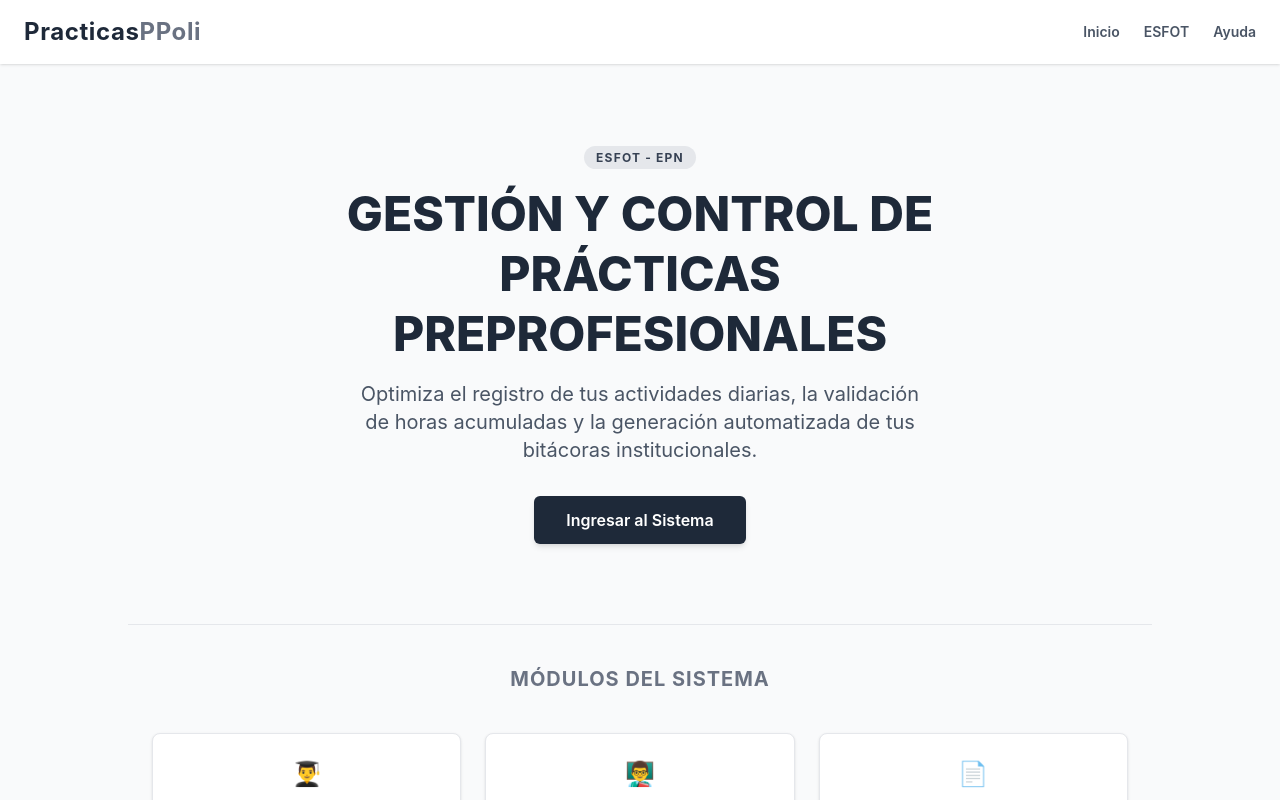
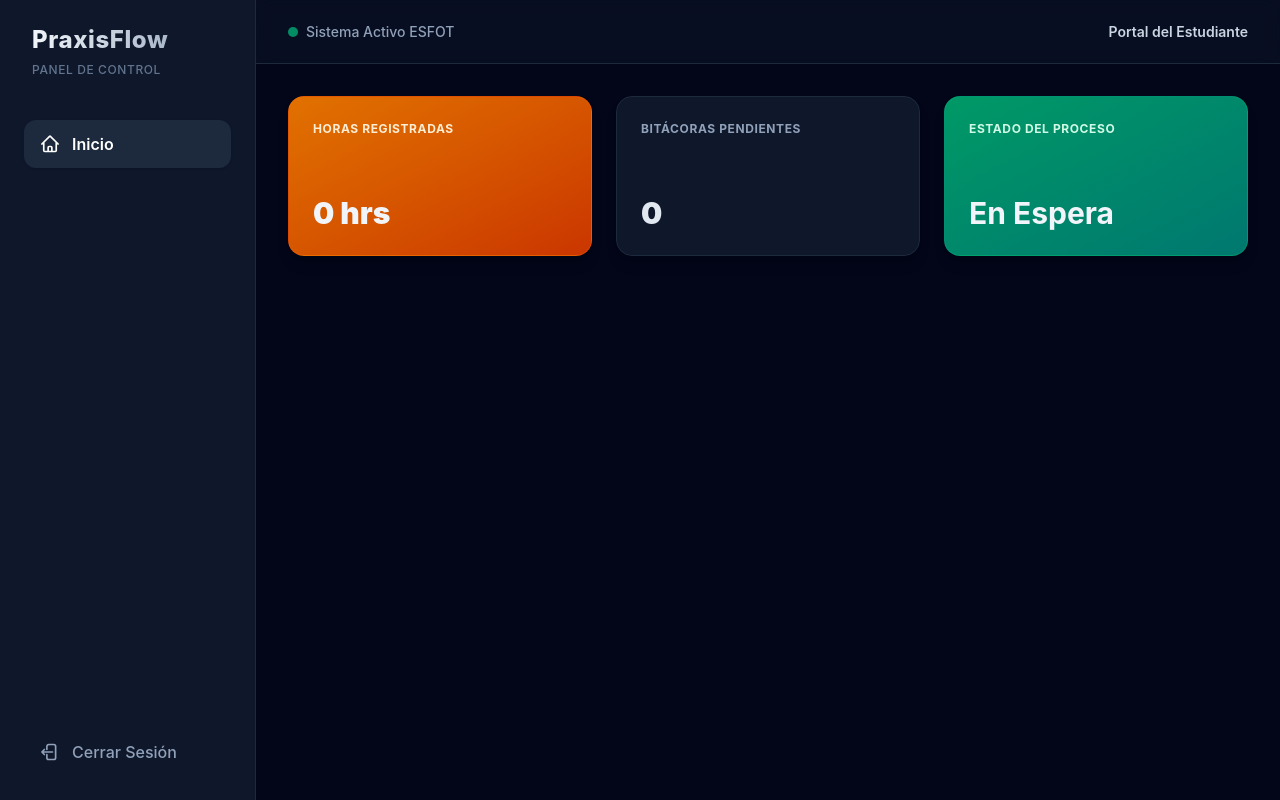
Before and after one commit to alexbarba2753/Proyecto-Aplicaciones-Web, a React (Vite) app in the folder frontend/vite-project/: page /dashboard in a window 1280 px wide. Before the commit this address led to /. Shown: the top 800 px of the page. Built offline with nearby package versions, Linux system fonts and the light colour scheme; the HTML template or start-up script is replaced by a standard one.

Commit message:
Commit 6 - Agregado de dashboard

```diff
--- a/frontend/vite-project/src/App.jsx
+++ b/frontend/vite-project/src/App.jsx
@@ -5,21 +5,23 @@ import { Register } from './pages/Register'
 import { Confirm } from './pages/Confirm'
 import { Forgot } from './pages/Forgot'
 import { Reset } from './pages/Reset'
+import Dashboard from './layout/Dashboard'
 
 function App() {
   return (
     <BrowserRouter>
       <Routes>
         {/* Ruta principal */}
-        <Route path="/" element={<Home />} />
-
-        {/* Rutas de autenticación */}
+        <Route index element={<Home />} />
         <Route path="/login" element={<Login />} />
         <Route path="/register" element={<Register />} />
         <Route path="/confirmar/:token" element={<Confirm />} />
-
         <Route path='/forgot' element={<Forgot />} />
         <Route path='/recuperarpassword/:token' element={<Reset />} />
+
+        <Route path="/dashboard" element={<Dashboard />}>
+          <Route index element={null} />
+        </Route>
 
         {/* Ruta comodín */}
         <Route path="*" element={<Navigate to="/" />} />
--- a/frontend/vite-project/src/layout/Dashboard.jsx
+++ b/frontend/vite-project/src/layout/Dashboard.jsx
@@ -0,0 +1,104 @@
+import { Link, useNavigate, useLocation } from "react-router-dom"
+import storeAuth from "../context/storeAuth"
+
+const Dashboard = () => {
+    const location = useLocation()
+    const navigate = useNavigate()
+    const urlActual = location.pathname
+
+    const { setToken, setRol } = storeAuth()
+
+
+    const handleLogout = () => {
+        setToken(null)
+        setRol(null)
+        navigate('/login')
+    }
+
+    return (
+        <div className="flex h-screen bg-slate-950 font-sans text-slate-100">
+
+
+            <aside className="w-64 bg-slate-900 border-r border-slate-800 flex flex-col justify-between p-6">
+                <div>
+                    {/* Título del Sistema */}
+                    <div className="mb-10 px-2">
+                        <h2 className="text-2xl font-extrabold tracking-wide bg-gradient-to-r from-slate-100 to-slate-400 bg-clip-text text-transparent">
+                            PraxisFlow
+                        </h2>
+                        <span className="text-xs text-slate-500 font-medium uppercase tracking-wider">
+                            Panel de Control
+                        </span>
+                    </div>
+
+                    {/* Menú de Navegación Institucional */}
+                    <nav className="space-y-2">
+                        <Link
+                            to="/dashboard"
+                            className="flex items-center gap-3 px-4 py-3 rounded-xl bg-slate-800 text-white font-semibold shadow-sm transition"
+                        >
+                            <svg xmlns="http://www.w3.org/2000/svg" fill="none" viewBox="0 0 24 24" strokeWidth={2} stroke="currentColor" className="w-5 h-5">
+                                <path strokeLinecap="round" strokeLinejoin="round" d="m2.25 12 8.954-8.955c.44-.439 1.152-.439 1.591 0L21.75 12M4.5 9.75v10.125c0 .621.504 1.125 1.125 1.125H9.75v-4.875c0-.621.504-1.125 1.125-1.125h2.25c.621 0 1.125.504 1.125 1.125V21h4.125c.621 0 1.125-.504 1.125-1.125V9.75M8.25 21h8.25" />
+                            </svg>
+                            Inicio
+                        </Link>
+                    </nav>
+                </div>
+
+                {/* Botón de Salida */}
+                <button
+                    onClick={handleLogout}
+                    className="flex items-center gap-3 w-full px-4 py-3 rounded-xl text-slate-400 hover:text-white hover:bg-red-950/30 hover:border hover:border-red-900/50 transition duration-200 font-medium"
+                >
+                    <svg xmlns="http://www.w3.org/2000/svg" fill="none" viewBox="0 0 24 24" strokeWidth={2} stroke="currentColor" className="w-5 h-5">
+                        <path strokeLinecap="round" strokeLinejoin="round" d="M8.25 9V5.25A2.25 2.25 0 0 1 10.5 3h6a2.25 2.25 0 0 1 2.25 2.25v13.5A2.25 2.25 0 0 1 16.5 21h-6a2.25 2.25 0 0 1-2.25-2.25V15m-3 0-3-3m0 0 3-3m-3 3H15" />
+                    </svg>
+                    Cerrar Sesión
+                </button>
+            </aside>
+
+
+            <main className="flex-1 flex flex-col min-w-0">
+
+                {/* BARRA SUPERIOR (HEADER) */}
+                <header className="h-16 border-b border-slate-800 flex items-center justify-between px-8 bg-slate-900/50 backdrop-blur-sm">
+                    <div className="flex items-center gap-2">
+                        <span className="h-2.5 w-2.5 rounded-full bg-emerald-500 animate-pulse"></span>
+                        <p className="text-sm text-slate-400 font-medium">Sistema Activo ESFOT</p>
+                    </div>
+                    <div className="text-sm font-semibold text-slate-300">
+                        Portal del Estudiante
+                    </div>
+                </header>
+
+                {/* CONTENIDO DINÁMICO */}
+                <div className="flex-1 p-8 overflow-y-auto">
+
+
+                    <div className="grid grid-cols-1 md:grid-cols-3 gap-6 mb-8">
+
+                        {/* Cuadro Naranja */}
+                        <div className="bg-gradient-to-br from-amber-600 to-orange-700 p-6 rounded-2xl shadow-lg border border-orange-500/30 flex flex-col justify-between h-40">
+                            <span className="text-xs uppercase font-bold tracking-wider text-orange-100">Horas Registradas</span>
+                            <h3 className="text-3xl font-black">0 hrs</h3>
+                        </div>
+
+                        {/* Cuadro Negro / Slate Oscuro */}
+                        <div className="bg-slate-900 p-6 rounded-2xl shadow-lg border border-slate-800 flex flex-col justify-between h-40">
+                            <span className="text-xs uppercase font-bold tracking-wider text-slate-400">Bitácoras Pendientes</span>
+                            <h3 className="text-3xl font-black text-slate-200">0</h3>
+                        </div>
+
+                        {/* Cuadro Verde */}
+                        <div className="bg-gradient-to-br from-emerald-600 to-teal-700 p-6 rounded-2xl shadow-lg border border-emerald-500/30 flex flex-col justify-between h-40">
+                            <span className="text-xs uppercase font-bold tracking-wider text-emerald-100">Estado del Proceso</span>
+                            <h3 className="text-3xl font-bold">En Espera</h3>
+                        </div>
+                    </div>
+                </div>
+            </main>
+        </div>
+    )
+}
+
+export default Dashboard
--- a/frontend/vite-project/src/pages/Confirm.jsx
+++ b/frontend/vite-project/src/pages/Confirm.jsx
@@ -18,10 +18,9 @@ export const Confirm = () => {
 
     return (
         <div className="flex flex-col items-center justify-center h-screen bg-gray-50 font-sans p-6">
-            {/* Mantengo tu ToastContainer para que veas el mensaje de confirmación del Backend */}
+
             <ToastContainer />
 
-            {/* Icono animado/elegante en lugar del perro del ingeniero */}
             <div className="flex items-center justify-center h-40 w-40 rounded-full bg-green-100 text-green-600 border-4 border-solid border-green-500 shadow-md">
                 <svg xmlns="http://www.w3.org/2000/svg" fill="none" viewBox="0 0 24 24" strokeWidth={2.5} stroke="currentColor" className="w-20 h-20 animate-bounce">
                     <path strokeLinecap="round" strokeLinejoin="round" d="M9 12.75 11.25 15 15 9.75M21 12a9 9 0 1 1-18 0 9 9 0 0 1 18 0Z" />
--- a/frontend/vite-project/src/pages/Login.jsx
+++ b/frontend/vite-project/src/pages/Login.jsx
@@ -14,15 +14,20 @@ const Login = () => {
     const {setToken, setRol} = storeAuth()
 
     // Lógica de autenticación
-    const loginUser = async (dataForm) => {
-        // 🎓 CORREGIDO: Apunta al endpoint de tu backend (sin /veterinario)
-        const url = `${import.meta.env.VITE_BACKEND_URL}/login`
+   const loginUser = async (dataForm) => {
+
+        const url = `${import.meta.env.VITE_BACKEND_URL}/usuario/login`
+
+
         const response = await fetchDataBackend(url, dataForm, 'POST')
-        setToken(response.token)
-        setRol(response.rol)
+
+        // Evaluamos estrictamente que la respuesta exista
         if (response) {
-            // El custom hook useFetch internamente ya guarda el token en el localStorage si lo configuraron así
+            setToken(response.token)
+            setRol(response.rol)
             navigate('/dashboard')
+        } else {
+            console.log("El backend no devolvió un token válido.")
         }
     }
 
@@ -121,7 +126,6 @@ const Login = () => {
 
                     {/* Enlace para olvidaste tu contraseña */}
                     <div className="mt-6 text-center text-sm border-t border-gray-100 pt-4">
-                        {/* 🎓 CORREGIDO: Removido el /id innecesario de la URL */}
                         <Link to="/forgot" className="text-slate-600 font-medium hover:underline">
                             ¿Olvidaste tu contraseña?
                         </Link>
--- a/frontend/vite-project/src/pages/Reset.jsx
+++ b/frontend/vite-project/src/pages/Reset.jsx
@@ -11,7 +11,7 @@ export const Reset = () => {
     const [tokenback, setTokenBack] = useState(false)
     const { register, handleSubmit, formState: { errors }, watch } = useForm()
 
-    // 💾 Enviar la nueva contraseña (Lógica corregida de orden y bugs)
+    // Envia la nueva contraseña
     const changePassword = async (dataForm) => {
         // Endpoint sincronizado con tu Backend: /api/nuevopassword/:token
         const url = `${import.meta.env.VITE_BACKEND_URL}/nuevopassword/${token}`
@@ -27,7 +27,7 @@ export const Reset = () => {
         }
     }
 
-    // 🕵️‍♂️ Verificación del token al cargar la vista
+
     useEffect(() => {
         const verifyToken = async () => {
             // Endpoint sincronizado con tu Backend: /api/recuperarpassword/:token
@@ -61,7 +61,7 @@ export const Reset = () => {
                 </small>
 
                 {tokenback ? (
-                    // Formulario de cambio de contraseña sin etiquetas rotas
+
                     <form className="w-full mt-4 space-y-4" onSubmit={handleSubmit(changePassword)}>
 
                         {/* Campo nueva contraseña */}
```
